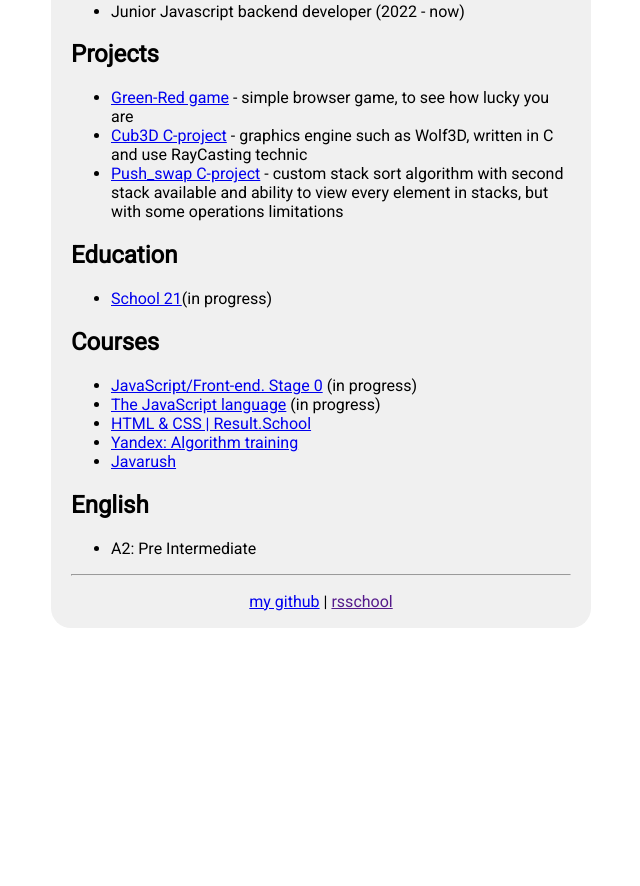
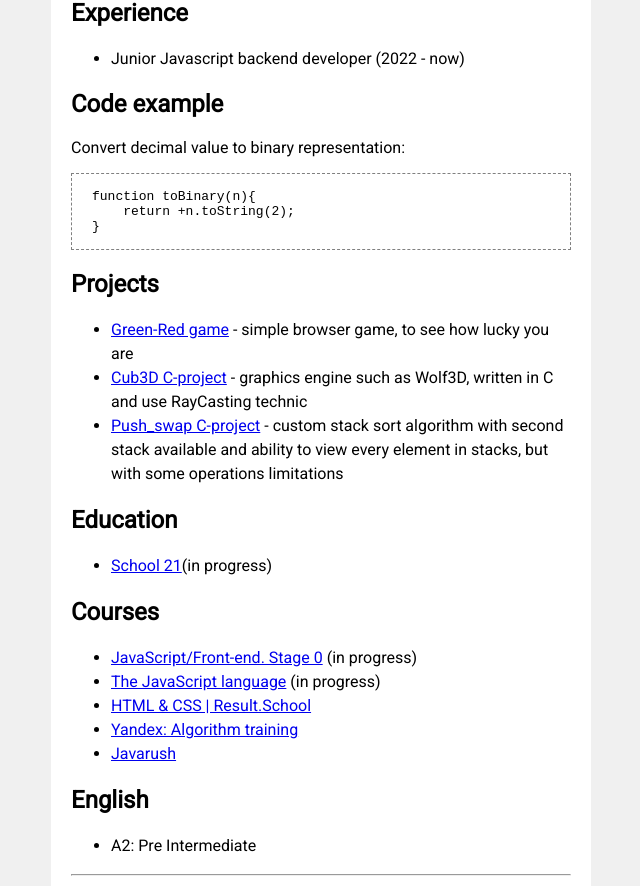
Before and after one commit to lelderbe/rsschool-cv, a plain HTML site: page index.html in a window 1280 px wide. Shown: the part 654-1540 px from the top of the page, without its empty margins (319-959 px from the left). Before the commit the page ends 1290 px from the top, so only its background shows below. Drawn offline with Linux system fonts and the light colour scheme.

Commit message:
feat: add code section, finish styles and markup

```diff
--- a/index.html
+++ b/index.html
@@ -9,17 +9,17 @@
 </head>
 <body>
 	<div class="container">
-		<header class="info">
+		<header>
 			<h1>Levi Elderberry</h1>
-			<img class="avatar" src="https://avatars.githubusercontent.com/u/29270751?v=4" alt="avatar">
+			<img class="avatar" src="https://avatars.githubusercontent.com/u/29270751?v=4" alt="CV avatar">
 			<nav>
-				<ul class="contacts">
+				<ul>
 					<li>Telegram: <a href="https://t.me/lelderbe" target="_blank">@lelderbe</a></li>
 					<li>Tel: <a href="tel:71112223344">+7-111-222-3344</a></li>
 					<li>email: <a href="mailto:none@none.com">none@none.com</a></li>
 				</ul>
 			</nav>
-			<p class="about">
+			<p>
 				I like to engineer, solve tasks, study new things. Worked as a system administrator long time and now I want to
 				try as a
 				developer.
@@ -27,7 +27,7 @@
 		</header>
 
 		<main>
-			<section class="skills">
+			<section>
 				<h2>Skills</h2>
 				<ul>
 					<li>Javascript, Typescript</li>
@@ -43,14 +43,25 @@
 				</p>
 			</section>
 
-			<section class="exp">
+			<section>
 				<h2>Experience</h2>
 				<ul>
 					<li>Junior Javascript backend developer (2022 - now)</li>
 				</ul>
 			</section>
 
-			<section class="projects">
+			<section>
+				<h2>Code example</h2>
+				<p>Convert decimal value to binary representation:</p>
+				<pre class="code">
+
+function toBinary(n){
+    return +n.toString(2);
+}
+				</pre>
+			</section>
+
+			<section>
 				<h2>Projects</h2>
 				<ul>
 					<li><a href="https://github.com/lelderbe/green-red-game" target="_blank">Green-Red game</a> - simple browser game, to see how lucky you are</li>
@@ -61,14 +72,14 @@
 
 			</section>
 
-			<section class="edu">
+			<section>
 				<h2>Education</h2>
 				<ul>
 					<li><a href="https://21-school.ru/" target="_blank">School 21</a>(in progress)</li>
 				</ul>
 			</section>
 
-			<section class="courses">
+			<section>
 				<h2>Courses</h2>
 				<ul>
 					<li><a href="https://rs.school/js-stage0/" target="_blank">JavaScript/Front-end. Stage 0</a> (in progress)</li>
@@ -79,7 +90,7 @@
 				</ul>
 			</section>
 
-			<section class="lang">
+			<section>
 				<h2>English</h2>
 				<ul>
 					<li>A2: Pre Intermediate</li>
@@ -92,8 +103,9 @@
 		<footer class="footer">
 			<nav class="links">
 				<ul>
-					<li><a href="https://github.com/lelderbe/" target="_blank">my github</a></li> |
-					<li><a href="" target="_blank">rsschool</a></li>
+					<li><a href="https://github.com/lelderbe/" target="_blank">my github</a></li>
+					<li>2022</li>
+					<li><a href="https://rs.school/js/" target="_blank"><img class="rs-logo" src="https://rs.school/images/rs_school_js.svg" alt="RSschool"></a></li>
 				</ul>
 			</nav>
 		</footer>
--- a/style.css
+++ b/style.css
@@ -1,18 +1,20 @@
 @import url('https://fonts.googleapis.com/css2?family=Roboto&display=swap');
 
-/* * {
-	margin: 0;
-} */
+body {
+	font-family: 'Roboto', sans-serif;
+	background-color: #f0f0f0;
+}
+
+li {
+	line-height: 24px;
+}
 
 .container {
-	/* font-family: 'Montserrat', sans-serif; */
-	font-family: 'Roboto', sans-serif;
-	/* border: 1px solid violet; */
 	margin: 0 auto;
+	padding: 1px 20px;
 	max-width: 500px;
-	padding: 1px 20px;
-	/* background-color: #fafafa; */
-	background-color: #f0f0f0;
+	min-width: 300px;
+	background-color: #ffffff;
 	border-radius: 20px;
 }
 
@@ -20,18 +22,6 @@
 	width: 200px;
 	height: auto;
 	border-radius: 50%;
-}
-
-.about {
-	/* border: 1px solid violet; */
-}
-
-.av {
-	border: 1px solid violet;
-}
-
-.co {
-	border: 1px solid violet;
 }
 
 .links {
@@ -44,5 +34,19 @@
 
 .links ul li {
 	display: inline;
+	padding: 0 5px;
+}
 
+.rs-logo {
+	height: 20px;
+	width: auto;
 }
+
+.footer {
+	font-variant: small-caps;
+}
+
+.code {
+	padding-left: 20px;
+	border: 1px dashed gray;
+}
```
